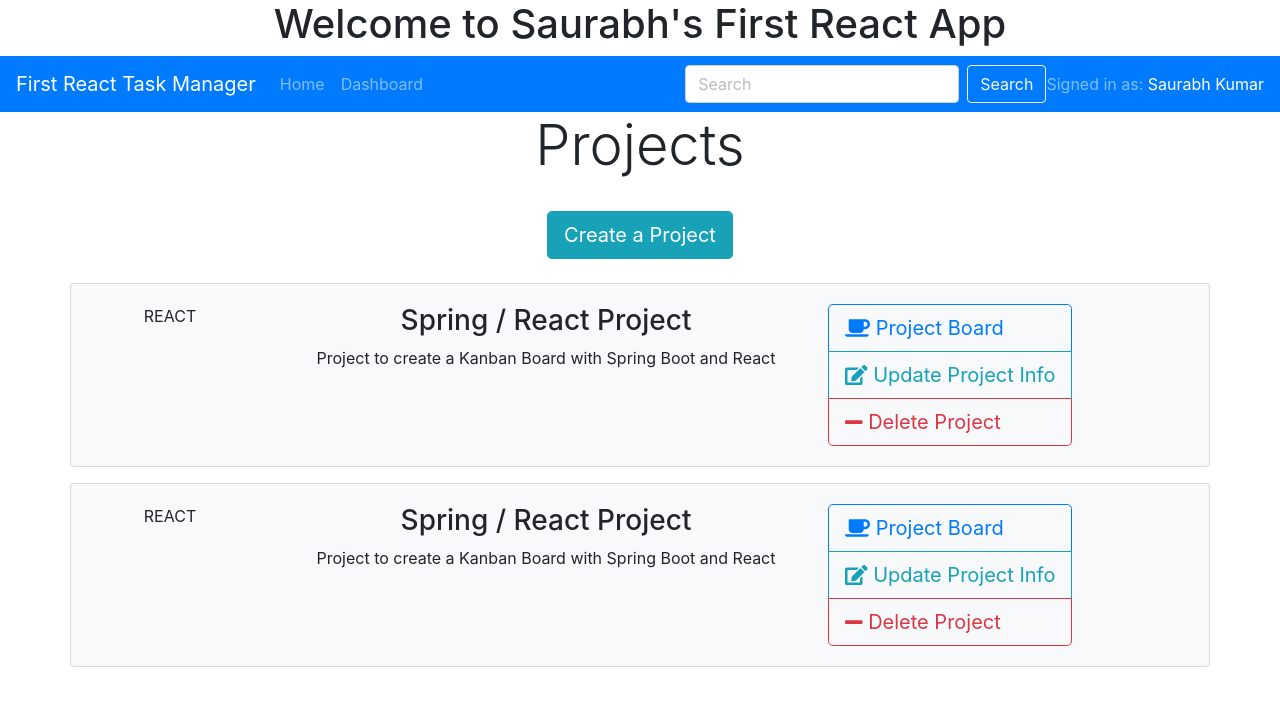
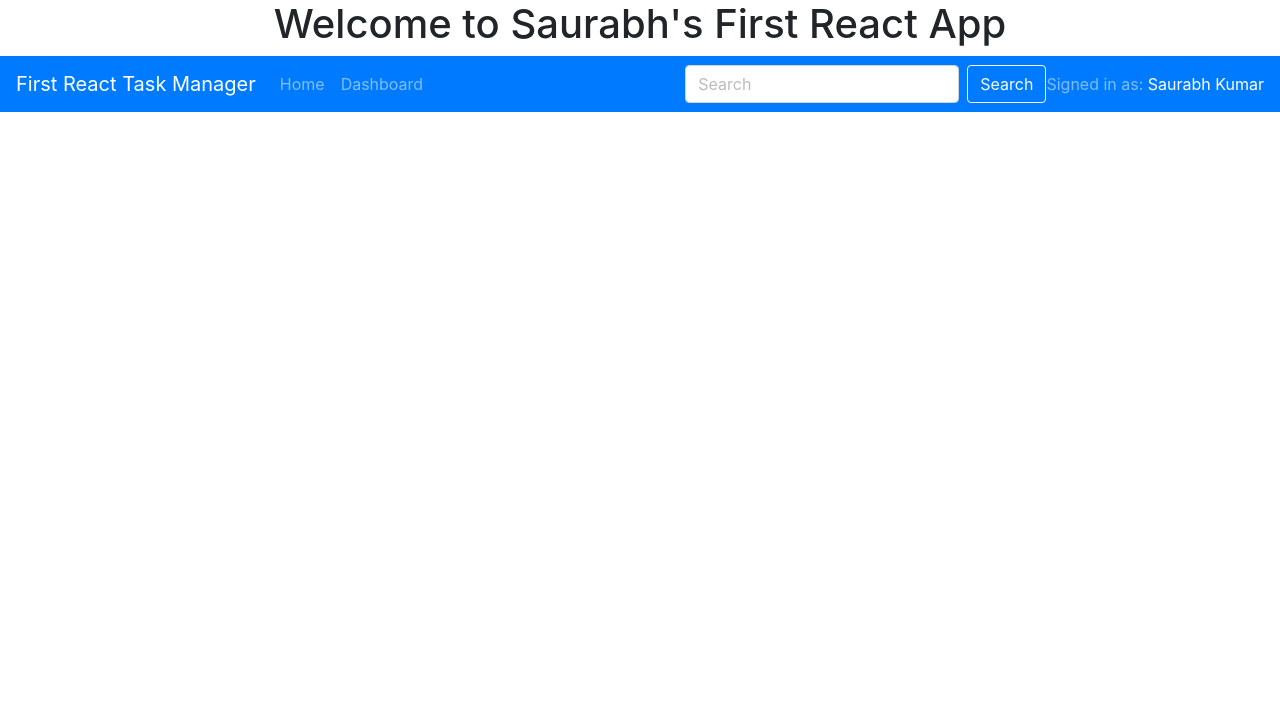
Before and after one commit to saurabhpro/first-react-task-manager-app, a React (Create React App) app: page / in a window 1280 px wide. Shown: the top 706 px of the page. Built offline with nearby package versions, Linux system fonts and the light colour scheme.

Commit message:
added react-router 1

```diff
--- a/package.json
+++ b/package.json
@@ -15,6 +15,7 @@
     "react": "^16.13.1",
     "react-bootstrap": "^1.0.1",
     "react-dom": "^16.13.1",
+    "react-router-dom": "^5.2.0",
     "react-scripts": "3.4.1"
   },
   "scripts": {
--- a/src/App.js
+++ b/src/App.js
@@ -12,15 +12,21 @@ import {
   faMinus,
 } from "@fortawesome/free-solid-svg-icons";
 
+import { BrowserRouter as Router, Route } from "react-router-dom";
+import AddProject from "./components/project/AddProject";
+
 library.add(faCheckSquare, faCoffee, faEdit, faMinus);
 
 function App() {
   return (
-    <div className="App">
-      <h1>Welcome to Saurabh's First React App</h1>
-      <Header />
-      <Dashboard />
-    </div>
+    <Router>
+      <div className="App">
+        <h1>Welcome to Saurabh's First React App</h1>
+        <Header />
+        <Route exact path="/dashboard" component={Dashboard} />
+        <Route exact path="/addProject" component={AddProject} />
+      </div>
+    </Router>
   );
 }
 
--- a/src/components/Dashboard.js
+++ b/src/components/Dashboard.js
@@ -1,8 +1,8 @@
 import React, { Component } from "react";
 import ProjectItem from "./project/ProjectItem";
-import Button from "react-bootstrap/Button";
 import Container from "react-bootstrap/Container";
 import Row from "react-bootstrap/Row";
+import CreateProjectButton from "./project/CreateProjectButton";
 
 class Dashboard extends Component {
   render() {
@@ -14,9 +14,7 @@ class Dashboard extends Component {
           </Row>
           <br />
           <Row className="justify-content-md-center">
-            <Button href="ProjectForm.html" className="btn btn-lg btn-info">
-              Create a Project
-            </Button>
+            <CreateProjectButton />
           </Row>
           <br />
           <Row>
--- a/src/components/layout/Header.js
+++ b/src/components/layout/Header.js
@@ -14,8 +14,8 @@ export default class header extends Component {
           <Navbar.Brand href="#home">First React Task Manager</Navbar.Brand>
 
           <Nav className="mr-auto">
-            <Nav.Link href="#home">Home</Nav.Link>
-            <Nav.Link href="#dashboard">Dashboard</Nav.Link>
+            <Nav.Link href="">Home</Nav.Link>
+            <Nav.Link href="/dashboard">Dashboard</Nav.Link>
           </Nav>
 
           <Navbar.Toggle aria-controls="responsive-navbar-nav" />
```
Also changed, not shown: 2 other files (tests, documents, lock files or other folders).
